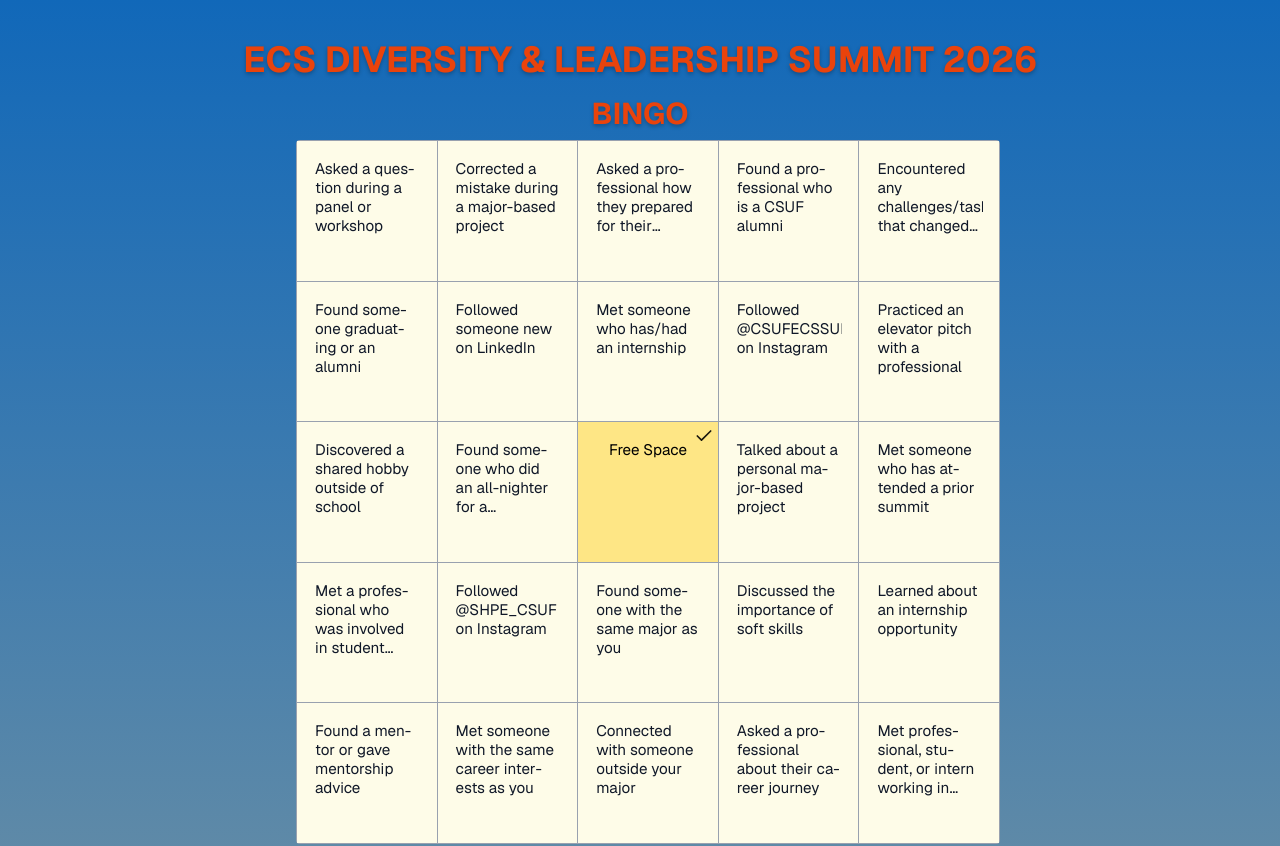
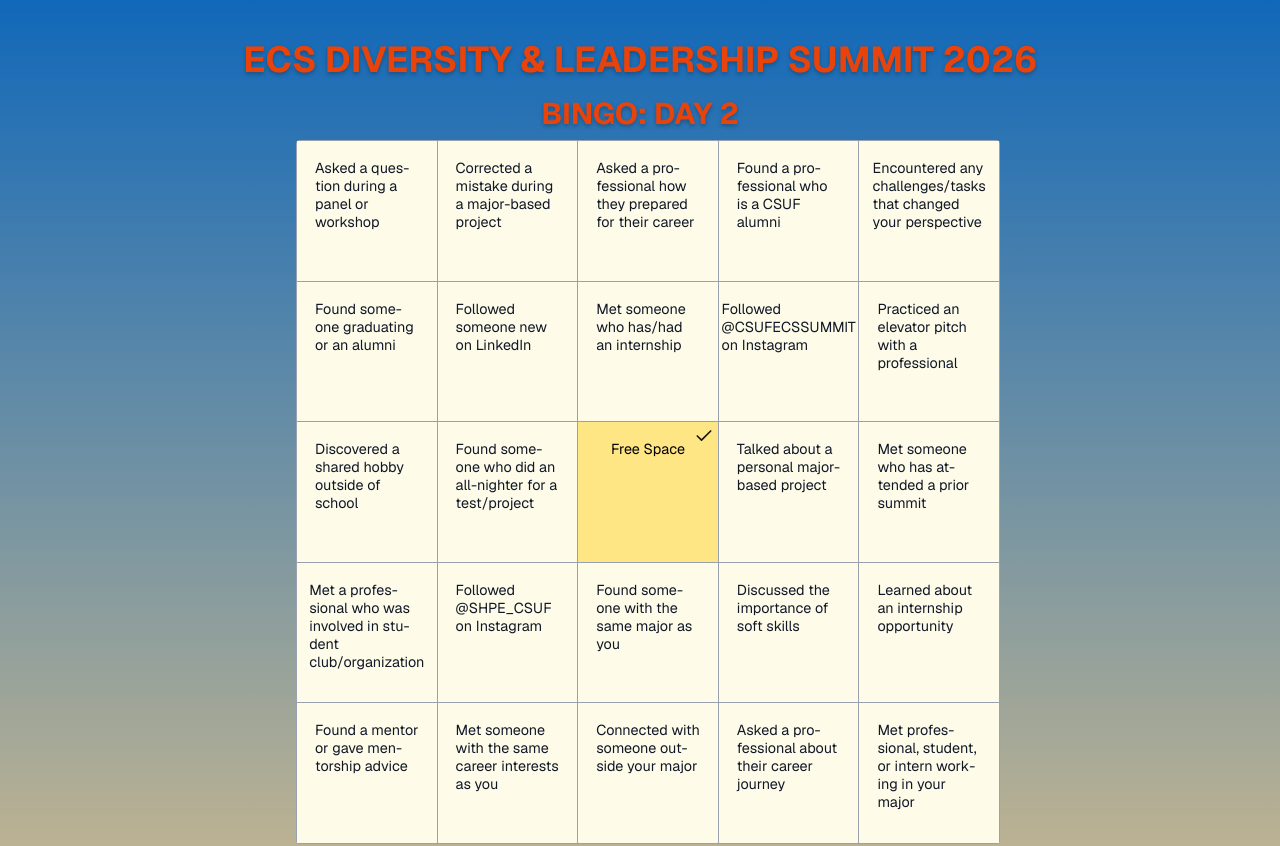
Before and after one commit to ECS-Web-Dev/Bingo_Game_v4, a Next.js app: page / in a window 1280 px wide. Shown: the top 846 px of the page. Built offline with nearby package versions, Linux system fonts and the light colour scheme; no server answers.

Commit message:
Made a For Printing ver of the bingo board for a printable pdf

```diff
--- a/src/app/page.js
+++ b/src/app/page.js
@@ -2,10 +2,10 @@
 import { useState, useRef } from 'react';
 import Header from '@/components/Header';
 import Card from '@/components/Card';
-import Rules from '@/components/Rules';
-import Names from '@/components/Names';
-import ResetCardButton from '@/components/ui/ResetCardButton';
-import LeaderboardButton from '@/components/ui/LeaderboardButton';
+// import Rules from '@/components/Rules';
+// import Names from '@/components/Names';
+// import ResetCardButton from '@/components/ui/ResetCardButton';
+// import LeaderboardButton from '@/components/ui/LeaderboardButton';
 
 import { Geist } from 'next/font/google';
 
@@ -27,7 +27,7 @@
           resetCardRef.current = resetFn;
         }}
       />
-
+{/*
       <LeaderboardButton />
 
       <ResetCardButton
@@ -36,7 +36,7 @@
 
       <Rules />
 
-      <Names />
+      <Names /> */}
     </main>
   )
 }
--- a/src/components/Box.js
+++ b/src/components/Box.js
@@ -20,8 +20,8 @@
   }
 
   // CSS classes for clamping text inside the box to 5 lines
-  const collapsedClampClasses =
-    "overflow-hidden [display:-webkit-box] [-webkit-line-clamp:4] [-webkit-box-orient:vertical] [text-overflow:ellipsis]";
+  // const collapsedClampClasses =
+  //   "overflow-hidden [display:-webkit-box] [-webkit-line-clamp:4] [-webkit-box-orient:vertical] [text-overflow:ellipsis]";
 
 
   return (
@@ -70,13 +70,12 @@
             px-0.5
             text-left
             whitespace-normal
-            break-normal
+            break-words
             hyphens-auto
-            [word-break:normal]
-            [overflow-wrap:normal]
+            [overflow-wrap:anywhere]
             leading-tight
-            text-[clamp(0.68rem,2.2vw,0.95rem)]
-            ${collapsedClampClasses}
+            text-[0.9rem]
+
           `}
         >
           {box.text}
--- a/src/components/Card.js
+++ b/src/components/Card.js
@@ -304,7 +304,7 @@
   if (!hasHydrated) return null;
 
   return (
-    <div className="mx-auto max-w-[min(92vw,720px)]">
+    <div className="mx-auto max-w-[min(92vw,720px)] pb-24">
       {/* Grid */}
       <div className="pl-2 sm:pl-4">
         <div className="grid grid-cols-5 grid-rows-5 gap-px bg-gray-400 p-px rounded">
--- a/src/components/Header.js
+++ b/src/components/Header.js
@@ -7,7 +7,7 @@
         ECS DIVERSITY & LEADERSHIP SUMMIT 2026
       </h1>
       <h2 className ="heading-sub">
-        BINGO
+        BINGO: DAY 2
       </h2>
     </main>
   );
```
